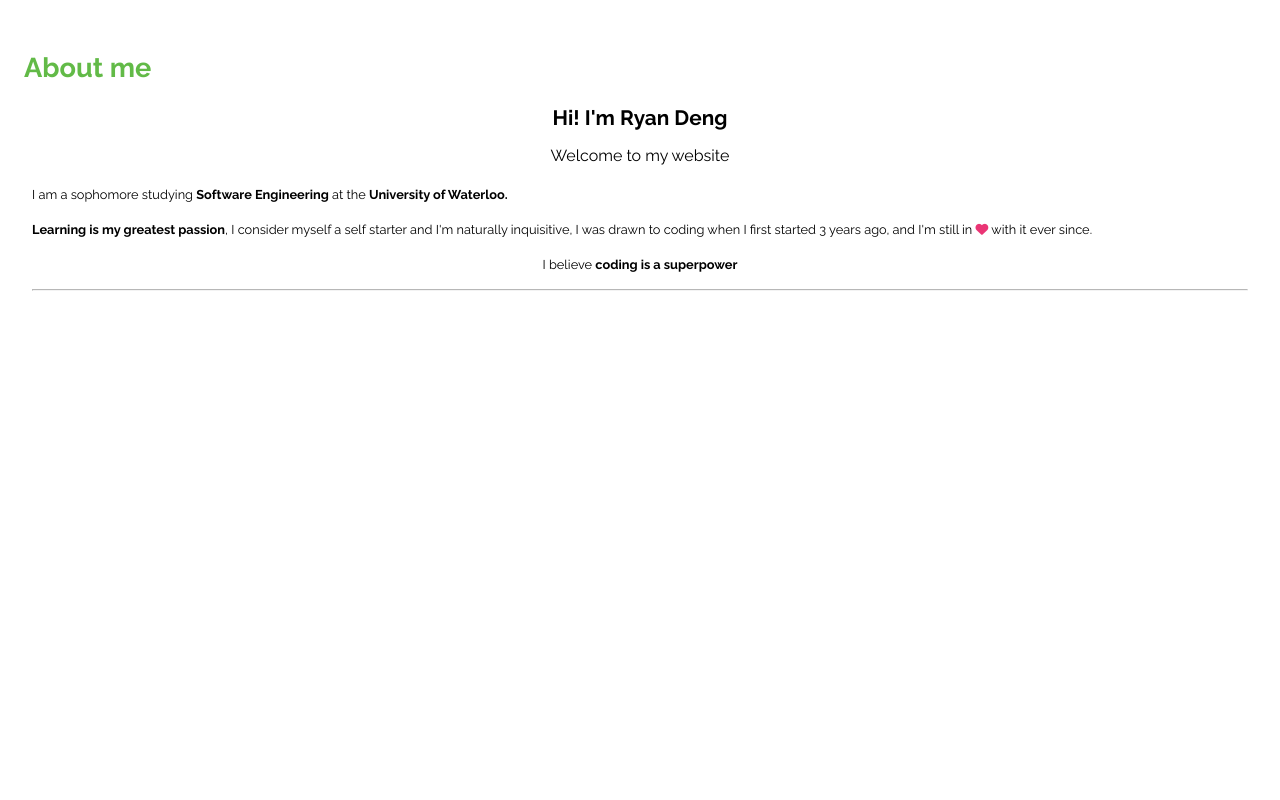
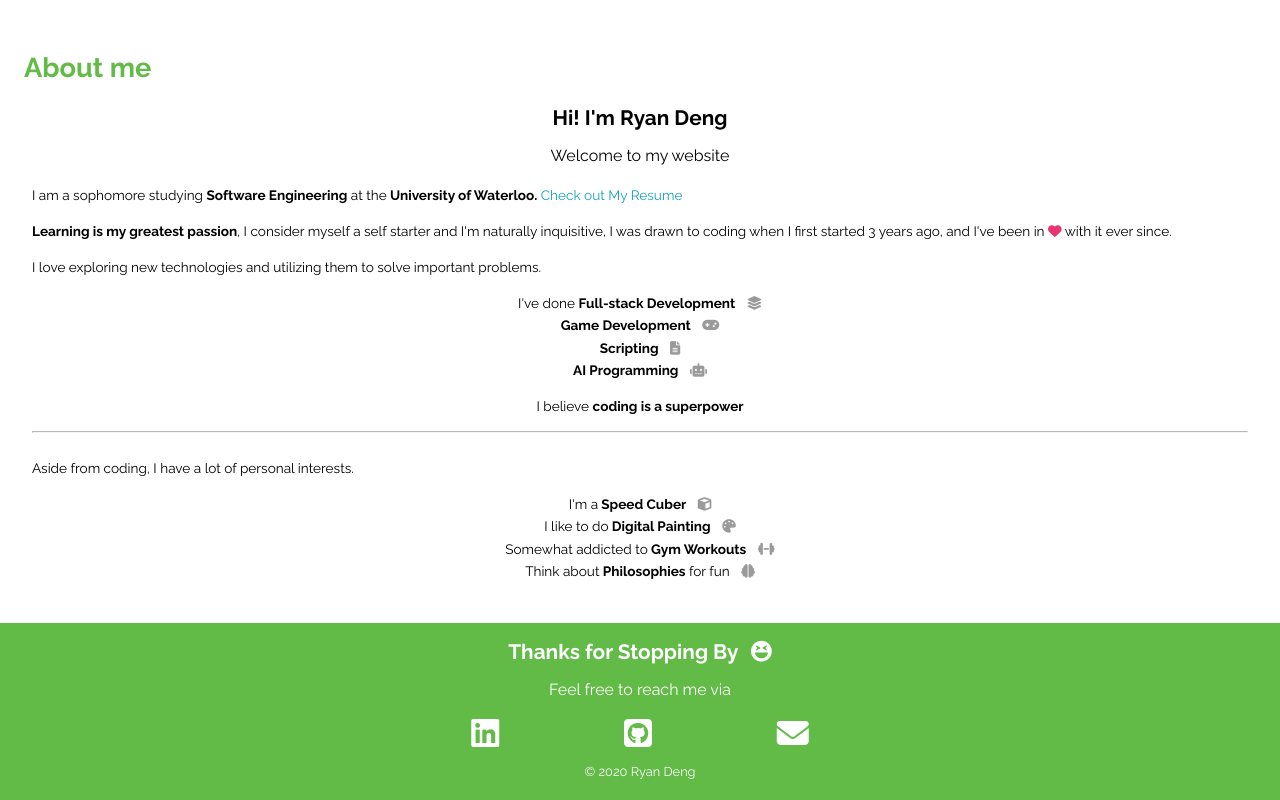
Before and after one commit to ryandeng32/Personal-Website-V2, a React (Create React App) app: page / in a window 1280 px wide. Shown: the part 669-1469 px from the top of the page. Before the commit the page ends 992 px from the top, so only its background shows below. Built offline with nearby package versions, Linux system fonts and the light colour scheme.

Commit message:
finish about section

```diff
--- a/src/App.css
+++ b/src/App.css
@@ -18,6 +18,10 @@ h3 {
   padding: 0;
 }
 
+ul {
+  margin: 0;
+  padding: 0;
+}
 .container {
   padding: 0 1.5rem;
 }
@@ -30,3 +34,7 @@ hr {
   margin-bottom: 1.5rem;
   opacity: 0.7;
 }
+
+.ml-1 {
+  margin-left: 0.5rem;
+}
--- a/src/App.js
+++ b/src/App.js
@@ -6,8 +6,9 @@ import Projects from "./components/projects/Projects";
 import About from "./components/about/About";
 import Skills from "./components/skills/Skills";
 import Work from "./components/work/Work";
+import Footer from "./components/footer/Footer";
 const App = () => {
-  const [page, setPage] = useState("About Me");
+  const [page, setPage] = useState("About");
   const handleSetPage = (e) => {
     setPage(e.target.getAttribute("name"));
   };
@@ -16,7 +17,7 @@ const App = () => {
     case "Projects":
       currentPage = <Projects projects_data={projects_data} />;
       break;
-    case "About Me":
+    case "About":
       currentPage = <About />;
       break;
     case "Skills":
@@ -34,7 +35,8 @@ const App = () => {
         handleSetPage={handleSetPage}
         num_projects={projects_data.length}
       />
-      <div className="container"> {currentPage}</div>
+      <div className="container">{currentPage}</div>
+      <Footer color={page} />
     </Fragment>
   );
 };
--- a/src/components/Intro/Intro.js
+++ b/src/components/Intro/Intro.js
@@ -22,14 +22,14 @@ const Intro = ({ handleSetPage, num_projects }) => {
         className={
           about_on ? "intro-btn btn-about about_on on" : "intro-btn btn-about"
         }
-        name="About Me"
+        name="About"
         onClick={(e) => {
           handleSetPage(e);
           setOn({ reset, about_on: true });
         }}
       >
-        <i className="fas fa-user" name="About Me"></i>
-        <div className="intro-text" name="About Me">
+        <i className="fas fa-user" name="About"></i>
+        <div className="intro-text" name="About">
           About Me
         </div>
       </div>
--- a/src/components/about/About.css
+++ b/src/components/about/About.css
@@ -15,10 +15,21 @@
   text-align: center;
 }
 .about-text p {
-  font-size: 0.8rem;
+  font-size: 0.85rem;
 }
 
 .about-text .about-text-lead {
   font-size: 1rem;
   text-align: center;
 }
+
+.about-list {
+  font-size: 0.85rem;
+  display: flex;
+  flex-direction: column;
+  align-items: center;
+}
+
+.about-list i {
+  color: rgba(85, 85, 85, 0.596);
+}
--- a/src/components/about/About.js
+++ b/src/components/about/About.js
@@ -9,22 +9,71 @@ const About = () => {
         <p className="about-text-lead">Welcome to my website</p>
         <p>
           I am a sophomore studying <strong>Software Engineering</strong> at the
-          <strong> University of Waterloo.</strong>
+          <strong> University of Waterloo.</strong> <a>Check out My Resume</a>
         </p>
         <p>
           <strong>Learning is my greatest passion</strong>, I consider myself a
           self starter and I'm naturally inquisitive, I was drawn to coding when
-          I first started 3 years ago, and I'm still in{" "}
+          I first started 3 years ago, and I've been in{" "}
           <i
             style={{ color: "rgba(234, 53, 117, 1)" }}
             className="fas fa-heart"
           ></i>{" "}
           with it ever since.
         </p>
+
+        <p>
+          I love exploring new technologies and utilizing them to solve
+          important problems.
+        </p>
+
+        <div className="about-list">
+          <div>
+            I've done <strong> Full-stack Development</strong>{" "}
+            <i className="ml-1 fas fa-layer-group"></i>
+          </div>
+
+          <div>
+            <strong> Game Development</strong>{" "}
+            <i className="ml-1 fas fa-gamepad"></i>
+          </div>
+          <div>
+            <strong> Scripting</strong> <i className="ml-1 fas fa-file-alt"></i>
+          </div>
+          <div>
+            <strong> AI Programming</strong>{" "}
+            <i className="ml-1 fas fa-robot"></i>
+          </div>
+        </div>
+
         <p className="text-center">
           I believe <strong>coding is a superpower</strong>
         </p>
         <hr />
+        <p>Aside from coding, I have a lot of personal interests.</p>
+        <div className="about-list">
+          <div>
+            I'm a<strong> Speed Cuber</strong>{" "}
+            <i className="ml-1 fas fa-cube"></i>
+          </div>
+
+          <div>
+            {" "}
+            I like to do
+            <strong> Digital Painting</strong>{" "}
+            <i className="ml-1 fas fa-palette"></i>
+          </div>
+          <div>
+            Somewhat addicted to
+            <strong> Gym Workouts</strong>{" "}
+            <i className="ml-1 fas fa-dumbbell"></i>
+          </div>
+          <div>
+            Think about
+            <strong> Philosophies</strong> for fun{" "}
+            <i className="ml-1 fas fa-brain"></i>
+          </div>
+        </div>
       </div>
     </section>
   );
--- /dev/null
+++ b/src/components/footer/Footer.css
@@ -0,0 +1,42 @@
+.footer {
+  margin-top: 2rem;
+  padding: 1rem 1rem 0.5rem 1rem;
+}
+
+.footer-title {
+  color: white;
+  font-weight: bold;
+  text-align: center;
+  font-size: 1.3rem;
+}
+
+.footer-links {
+  display: flex;
+  font-size: 2rem;
+  justify-content: center;
+  gap: 10%;
+}
+
+.footer-links a {
+  color: rgb(255, 255, 255);
+}
+.footer p {
+  color: white;
+  text-align: center;
+}
+
+.copyright {
+  font-size: 0.8rem;
+}
+.color-About {
+  background: rgba(98, 186, 71, 1);
+}
+.color-Projects {
+  background: rgba(90, 20, 143, 1);
+}
+.color-Work {
+  background: rgba(7, 64, 222, 1);
+}
+.color-Skills {
+  background: rgba(233, 51, 82, 1);
+}
--- /dev/null
+++ b/src/components/footer/Footer.js
@@ -0,0 +1,33 @@
+import React from "react";
+import "./Footer.css";
+const Footer = ({ color }) => {
+  return (
+    <section className={`footer color-${color}`}>
+      <div className="footer-title">
+        Thanks for Stopping By <i className="ml-1 fas fa-laugh-squint"></i>
+      </div>
+      <p>Feel free to reach me via</p>
+      <div className="footer-links">
+        <a
+          target="_blank"
+          rel="noopener noreferrer"
+          href="http://www.linkedin.com/in/ryandeng32"
+        >
+          <i className="fab fa-linkedin"></i>
+        </a>
+        <a
+          target="_blank"
+          rel="noopener noreferrer"
+          href="http://www.github.com/ryandeng32"
+        >
+          <i className="fab fa-github-square"></i>
+        </a>
+        <a rel="noopener noreferrer" href="mailto:ryan.deng32@gmail.com">
+          <i className="fas fa-envelope"></i>
+        </a>
+      </div>
+      <p className="copyright">© 2020 Ryan Deng</p>
+    </section>
+  );
+};
+export default Footer;
```
